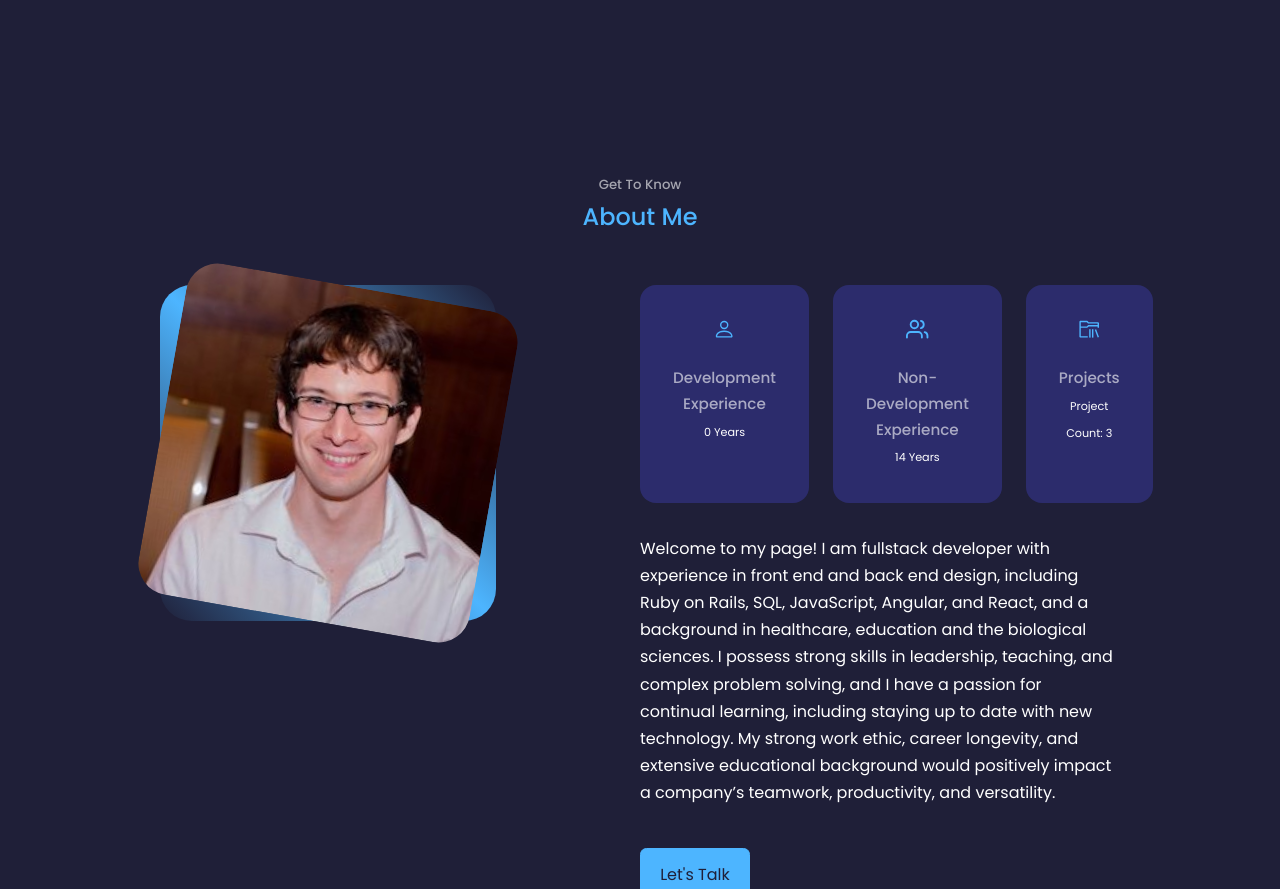
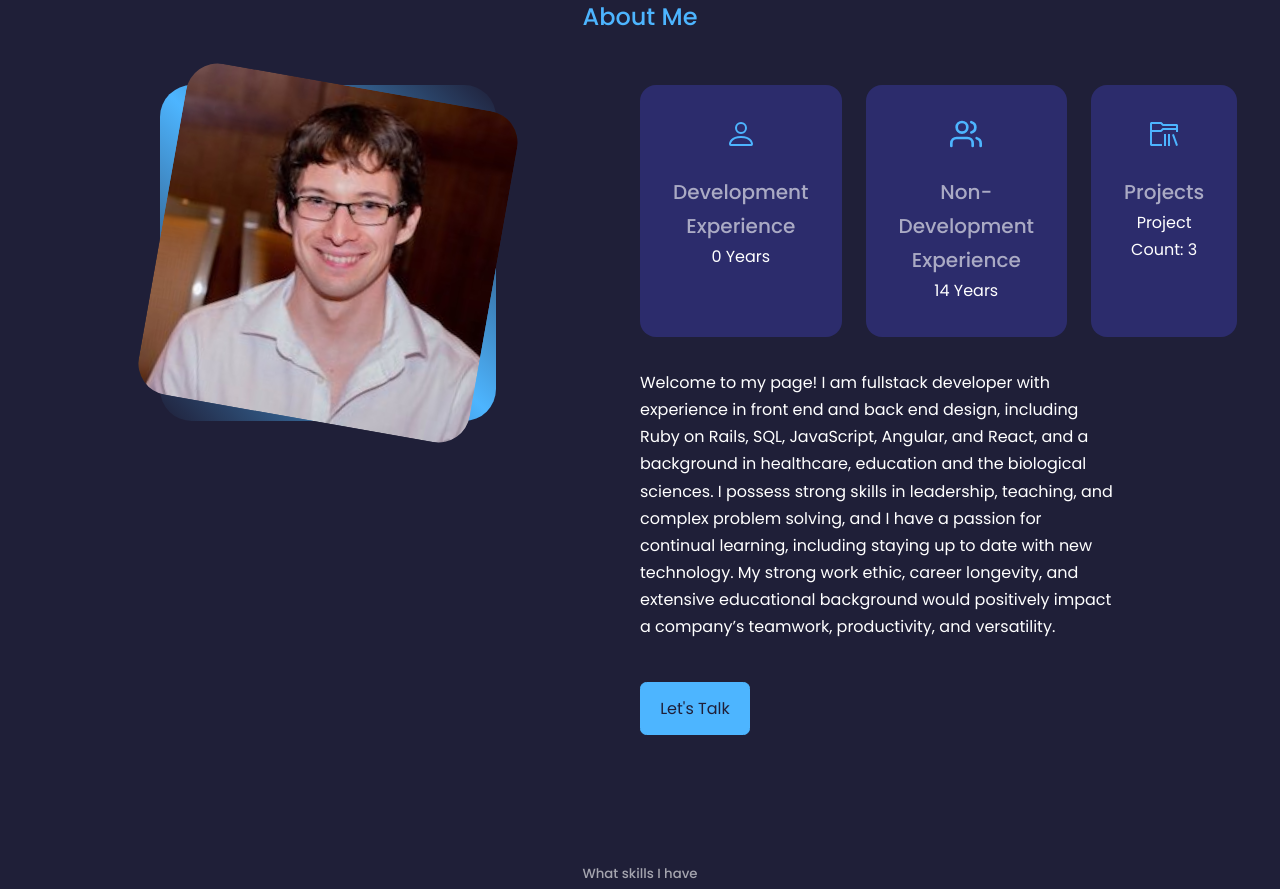
Before and after one commit to ericeinerson/react-portfolio, a React (Create React App) app: page / in a window 1280 px wide. Shown: the part 954-1843 px from the top of the page. Built offline with nearby package versions, Linux system fonts and the light colour scheme.

Commit message:
fixed header viewport height and adjusted about fonts

```diff
--- a/src/components/About/about.css
+++ b/src/components/About/about.css
@@ -54,16 +54,16 @@
 
 .about__icon {
     color: var(--color-primary);
-    font-size: 1.4rem;
+    font-size: 2rem;
     margin-bottom: 1rem;
 }
 
 .about__card h5 {
-    font-size: 0.95rem;
+    font-size: 1.25rem;
 }
 
 .about__card small {
-    font-size: 0.7rem;
+    font-size: 1rem;
     color: var(--color-white);
 }
 
--- a/src/components/Header/header.css
+++ b/src/components/Header/header.css
@@ -1,5 +1,5 @@
 header {
-    height: 125vh;
+    height: 100vh;
     padding-top: 7rem;
     overflow: hidden;
 }
```
